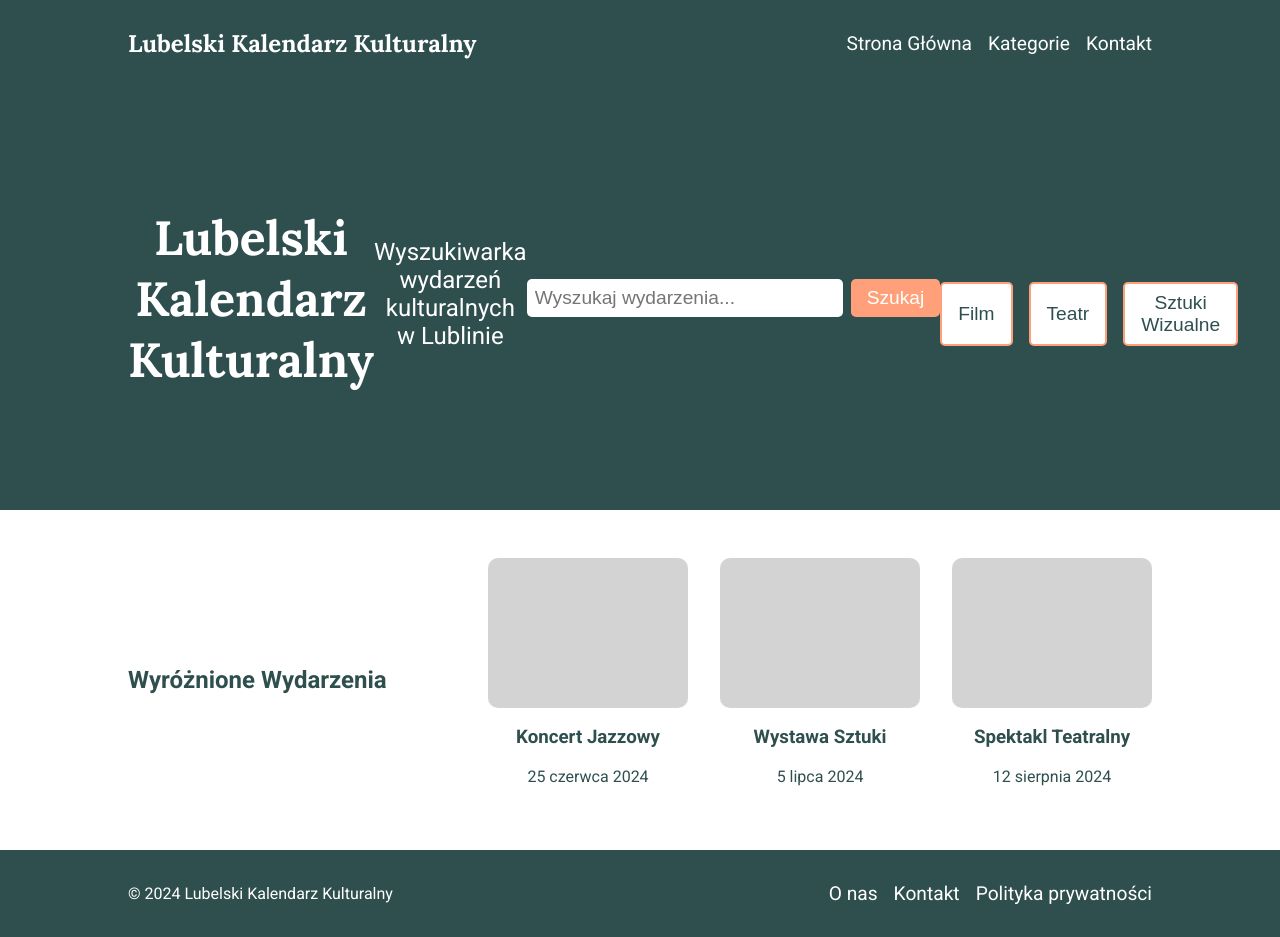
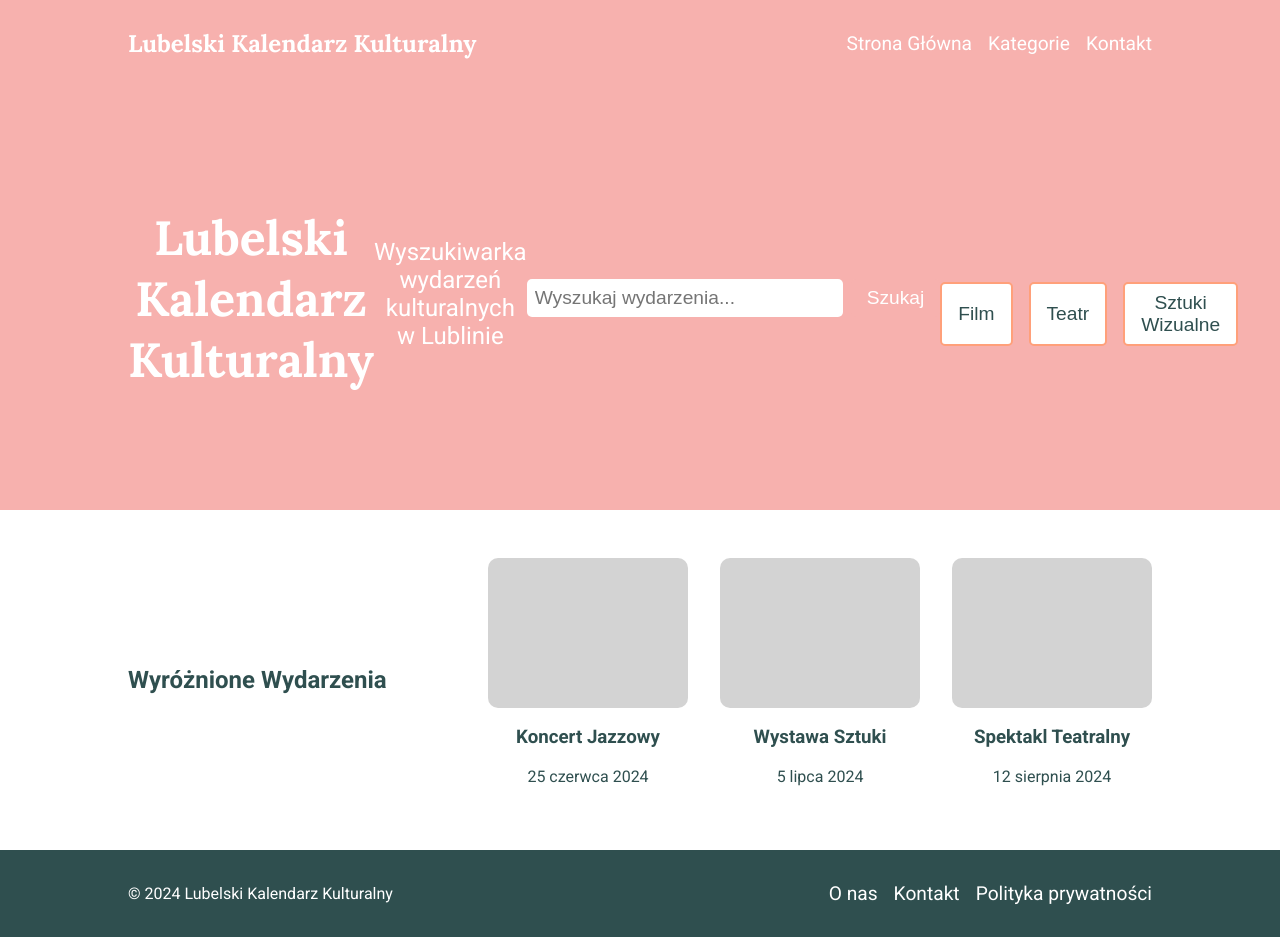
Before and after one commit to art-system/lubelski-kalendarz-kulturalny, a plain HTML site: page index.html in a window 1280 px wide. Drawn offline with Linux system fonts and the light colour scheme.

Commit message:
Update styles.css

```diff
--- a/styles.css
+++ b/styles.css
@@ -7,7 +7,7 @@ body {
 }
 
 header {
-    background-color: #2F4F4F;
+    background-color: #F7B1AE;
     color: #FFFFFF;
     padding: 1rem 0;
 }
@@ -39,7 +39,7 @@ nav a {
 }
 
 .hero {
-    background-color: #2F4F4F;
+    background-color: #F7B1AE;
     color: #FFFFFF;
     text-align: center;
     padding: 5rem 0;
@@ -73,7 +73,7 @@ nav a {
     padding: 0.5rem 1rem;
     font-size: 1.2rem;
     border: none;
-    background-color: #FFA07A;
+    background-color: #F7B1AE;
     color: #FFFFFF;
     border-radius: 5px;
     cursor: pointer;
```
